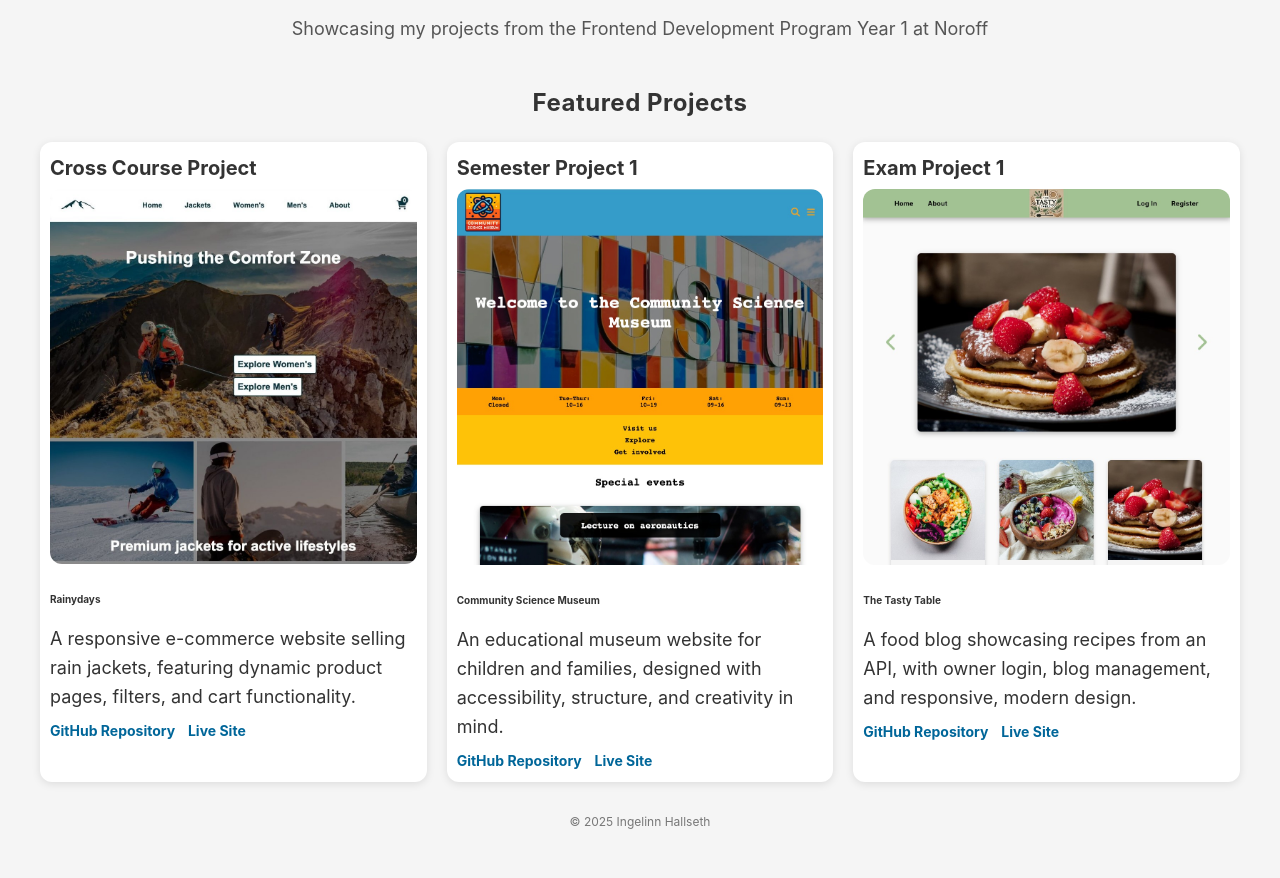
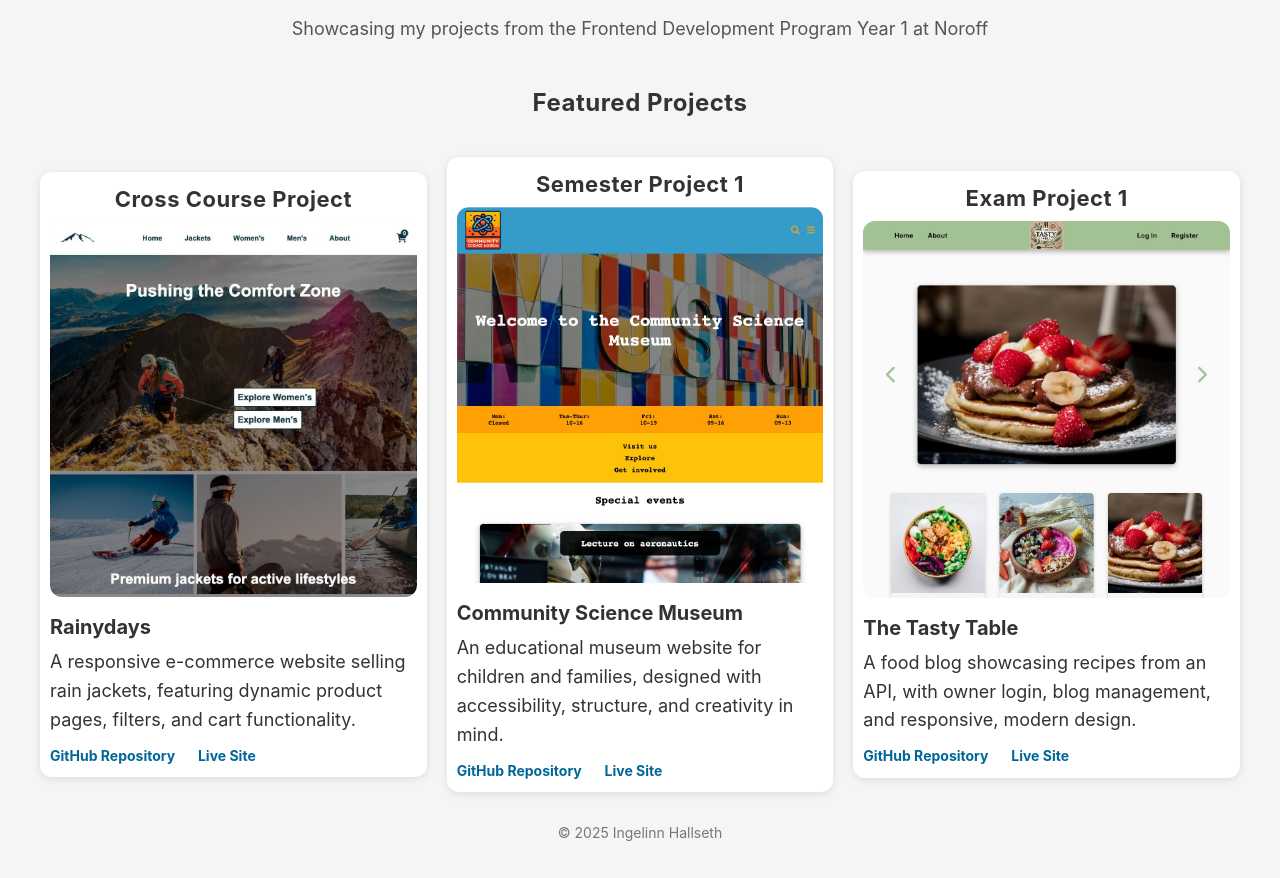
Before and after one commit to hallsi90/FED1-POR1-hallsi90, a plain HTML site: page index.html in a window 1280 px wide. Shown: the part 123-1001 px from the top of the page. Drawn offline with Linux system fonts and the light colour scheme.

Commit message:
Update style.css

```diff
--- a/style.css
+++ b/style.css
@@ -46,7 +46,8 @@ body {
 }
 
 h1,
-h2 {
+h2,
+h3 {
   letter-spacing: 0.5px;
   text-align: center;
 }
@@ -74,6 +75,13 @@ header p {
    Projects Section
 -------------------------------- */
 
+.projects {
+  display: flex;
+  flex-direction: column;
+  align-items: center;
+  margin-top: 20px;
+}
+
 .projects h2 {
   font-size: 2rem;
   margin-bottom: 10px;
@@ -84,7 +92,7 @@ header p {
 .project-card {
   background-color: var(--card-background-color);
   padding: 10px;
-  margin-bottom: 15px;
+  margin: 15px 0;
   border-radius: var(--border-radius);
   box-shadow: var(--shadow);
   transition: transform 0.2s ease;
@@ -103,19 +111,24 @@ header p {
 
 .project-card h3 {
   margin: 0 0 5px;
+  font-size: 1.8rem;
+}
+
+.project-card h4 {
+  margin: 0;
   font-size: 1.6rem;
 }
 
 .project-card p {
   font-size: 1.4rem;
-  margin-bottom: 8px;
+  margin: 5px 0 10px 0;
 }
 
 /* Links */
 
 .project-links a {
   display: inline-block;
-  margin-right: 10px;
+  margin-right: 20px;
   text-decoration: none;
   color: var(--accent-color);
   font-weight: bold;
@@ -272,6 +285,10 @@ body.dark-mode footer {
   }
 
   .project-card h3 {
+    font-size: 2rem;
+  }
+
+  .project-card h4 {
     font-size: 1.8rem;
   }
 
@@ -304,10 +321,18 @@ body.dark-mode footer {
   }
 
   .project-card h3 {
+    font-size: 2.2rem;
+  }
+
+  .project-card h4 {
     font-size: 2rem;
   }
 
   .project-card p {
     font-size: 1.8rem;
   }
+
+  footer {
+    font-size: 1.4rem;
+  }
 }
```
